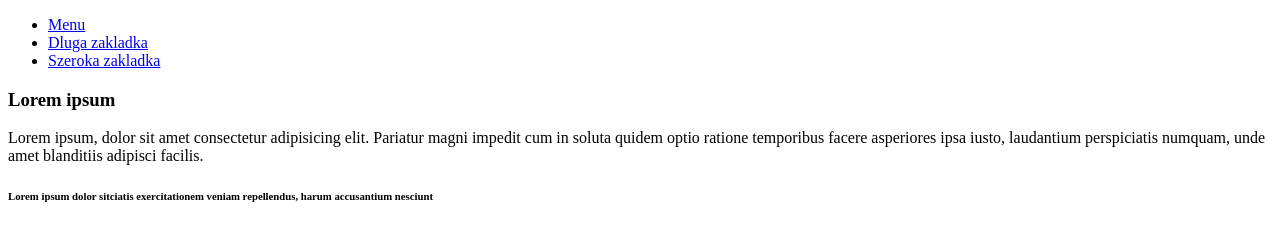
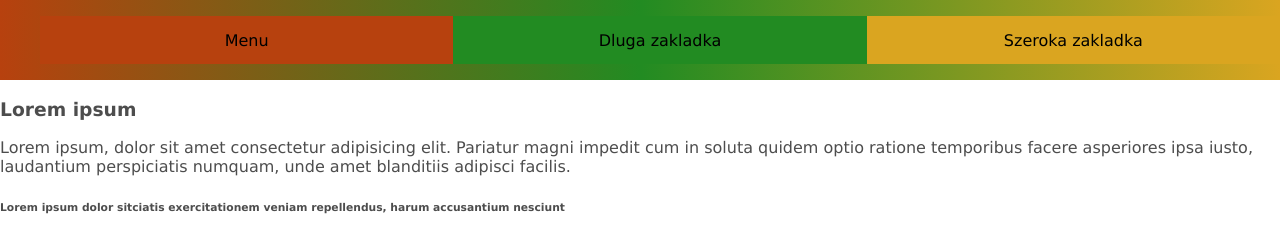
Before and after one commit to bartoszkobylinski/frontend_Z2J, a plain HTML site: page index.html in a window 1280 px wide. Drawn offline with Linux system fonts and the light colour scheme.

Commit message:
working with css, adding two subpage

```diff
--- a/index.html
+++ b/index.html
@@ -10,9 +10,9 @@
 <body>
     <nav>
         <ul>
-            <li><a href="http://">Menu</a></li>
-            <li><a href="http://">Dluga zakladka</a></li>
-            <li><a href="http://">Szeroka zakladka</a></li>
+            <li id="first"><a href="http://">Menu</a></li>
+            <li id="second"><a href="http://">Dluga zakladka</a></li>
+            <li id="third"><a href="http://">Szeroka zakladka</a></li>
         </ul>
     </nav>
     <section>
--- a/styles.css
+++ b/styles.css
@@ -0,0 +1,39 @@
+body{
+    font-family: Verdana, Geneva, Tahoma, sans-serif;
+    padding: 0;
+    margin: 0;
+    color: #4D4D4D;
+}
+
+nav {
+    display: flex;
+    width: 100%;
+    background: linear-gradient(to right,#B7410E, #228B22, #DAA520 );
+}
+
+ul{
+    display: flex;
+    list-style-type: none;
+    width: 100%;
+}
+li {
+    flex: 1;
+    height: 3rem;
+    display: flex;
+    justify-content: center;
+    align-items: center;
+}
+a{
+    text-decoration: none;
+    color: #000;
+}
+
+#first{
+    background-color: #B7410E;
+}
+#second{
+    background-color: #228B22;
+}
+#third{
+    background-color:  #DAA520;
+}
```
Also changed, not shown: dluga_zakladka.html (added, +12 -0 lines), szeroka_zakladka.html (added, +12 -0 lines).
